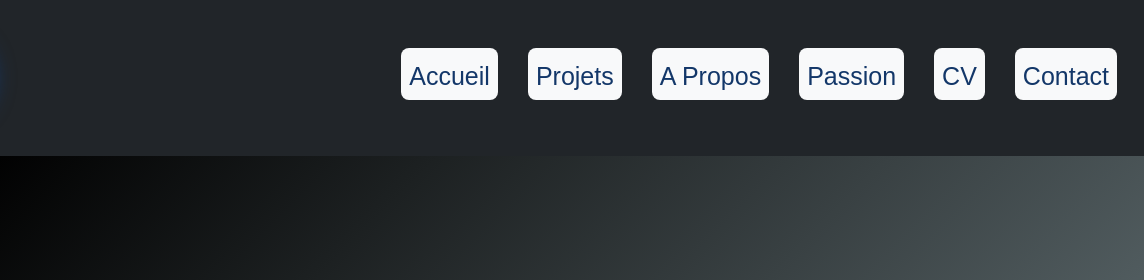
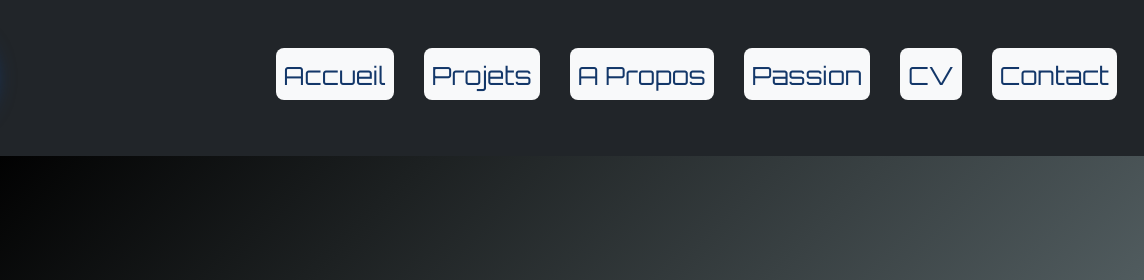
Before and after one commit to amielitosss/amielitosss.github.io, a plain HTML site: page Html/index.html in a window 1280 px wide. Shown: the top 280 px of the page, 136-1280 px from the left. Drawn offline with nearby package versions, Linux system fonts and the light colour scheme.

Commit message:
font changed 2.0

```diff
--- a/css/style.css
+++ b/css/style.css
@@ -41,18 +41,19 @@ h3,
 h4,
 h5,
 h6 {
-  font-family: Titillium Web, sans-serif !important;
+  font-family: 'Titillium Web', sans-serif !important;
 }
+
 body,
 p,
 span {
-  font-family: Barlow Condensed, sans-serif !important;
+  font-family: 'Barlow Condensed', sans-serif !important;
 }
-.navbar-nav,
-.special-text,
-blockquote {
-  font-family: Orbitron, serif !important;
+
+.navbar-nav a {
+  font-family: 'Orbitron', sans-serif !important;
 }
+
 .navbar-nav .nav-link {
   position: relative;
   color: #133769 !important;
```
